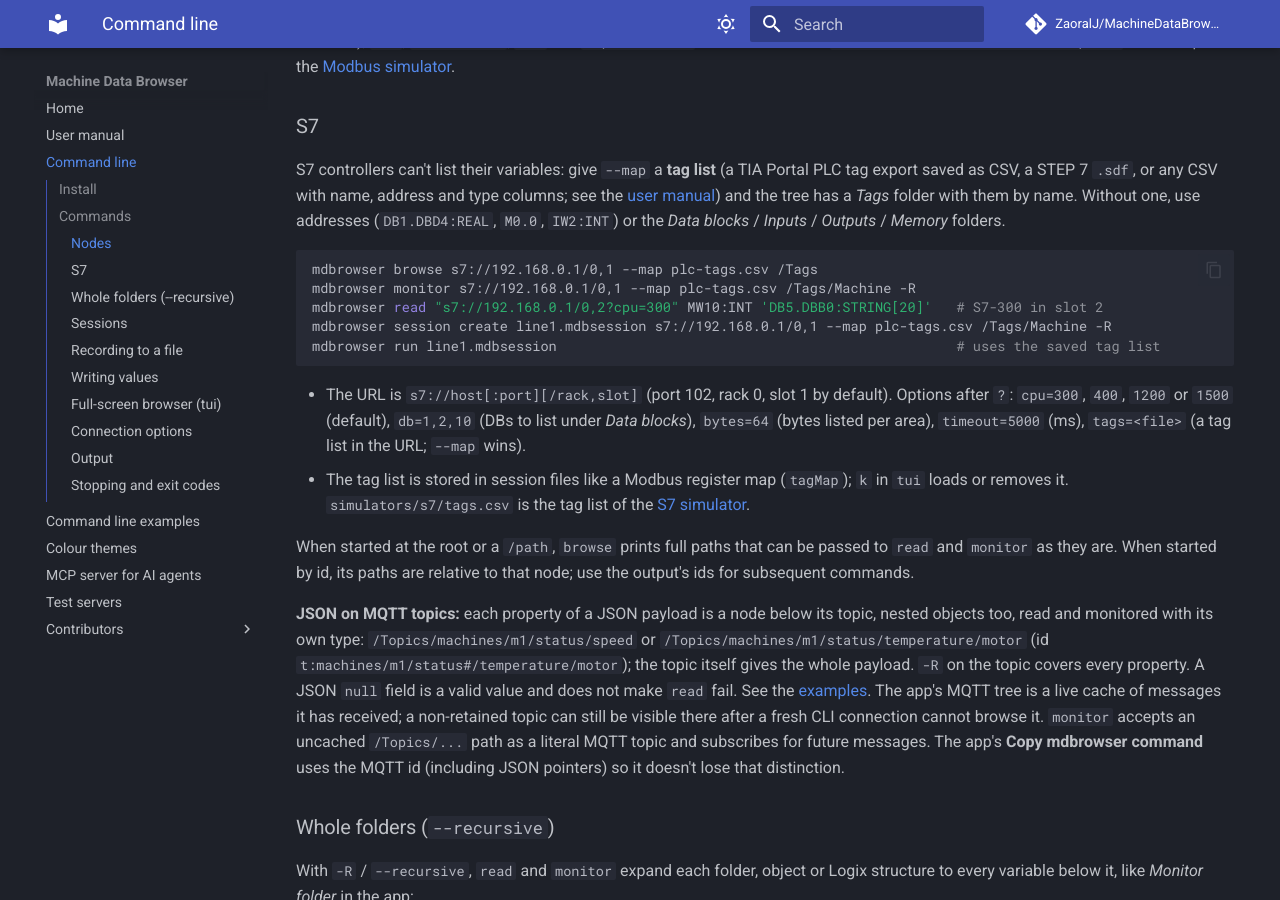
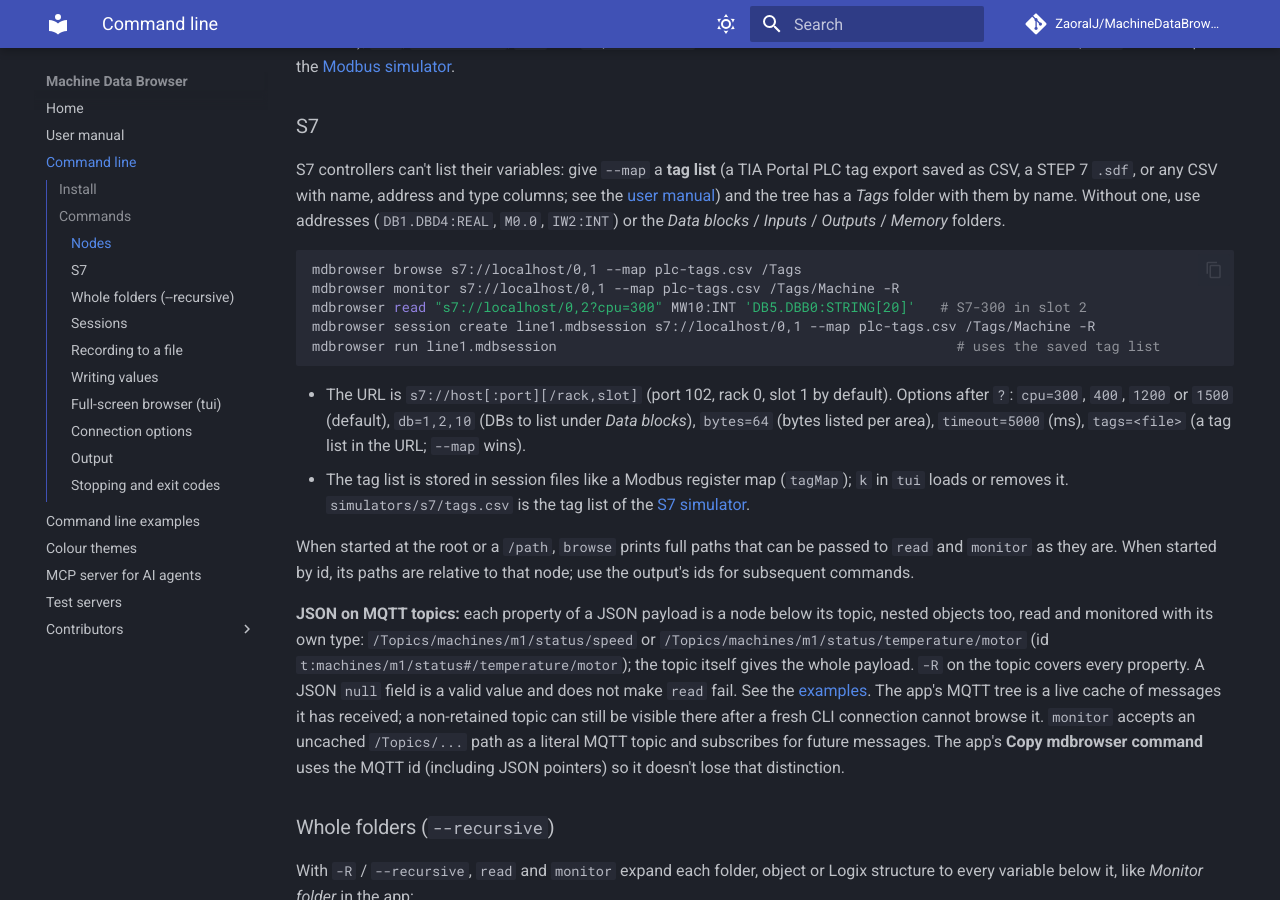
Before and after one commit to ZaoralJ/MachineDataBrowser, an MkDocs documentation site: the page built from docs/cli.md, in a window 1280 px wide and 900 px high, scrolled down 2310 px. Built offline with MkDocs 1.6.1 and Material for MkDocs 9.7.7, drawn with Linux system fonts in a browser that asks for light colours; comment, search, counter and statistics services are not loaded.

Commit message:
docs: keep simulator IP examples local

````diff
--- a/docs/cli.md
+++ b/docs/cli.md
@@ -93,10 +93,10 @@
 addresses (`DB1.DBD4:REAL`, `M0.0`, `IW2:INT`) or the *Data blocks* / *Inputs* / *Outputs* / *Memory* folders.
 
 ```sh
-mdbrowser browse s7://192.168.0.1/0,1 --map plc-tags.csv /Tags
-mdbrowser monitor s7://192.168.0.1/0,1 --map plc-tags.csv /Tags/Machine -R
-mdbrowser read "s7://192.168.0.1/0,2?cpu=300" MW10:INT 'DB5.DBB0:STRING[20]'   # S7-300 in slot 2
-mdbrowser session create line1.mdbsession s7://192.168.0.1/0,1 --map plc-tags.csv /Tags/Machine -R
+mdbrowser browse s7://localhost/0,1 --map plc-tags.csv /Tags
+mdbrowser monitor s7://localhost/0,1 --map plc-tags.csv /Tags/Machine -R
+mdbrowser read "s7://localhost/0,2?cpu=300" MW10:INT 'DB5.DBB0:STRING[20]'   # S7-300 in slot 2
+mdbrowser session create line1.mdbsession s7://localhost/0,1 --map plc-tags.csv /Tags/Machine -R
 mdbrowser run line1.mdbsession                                                 # uses the saved tag list
 ```
 
````
Also changed, not shown: docs/user-manual.md (+1 -1 lines).
